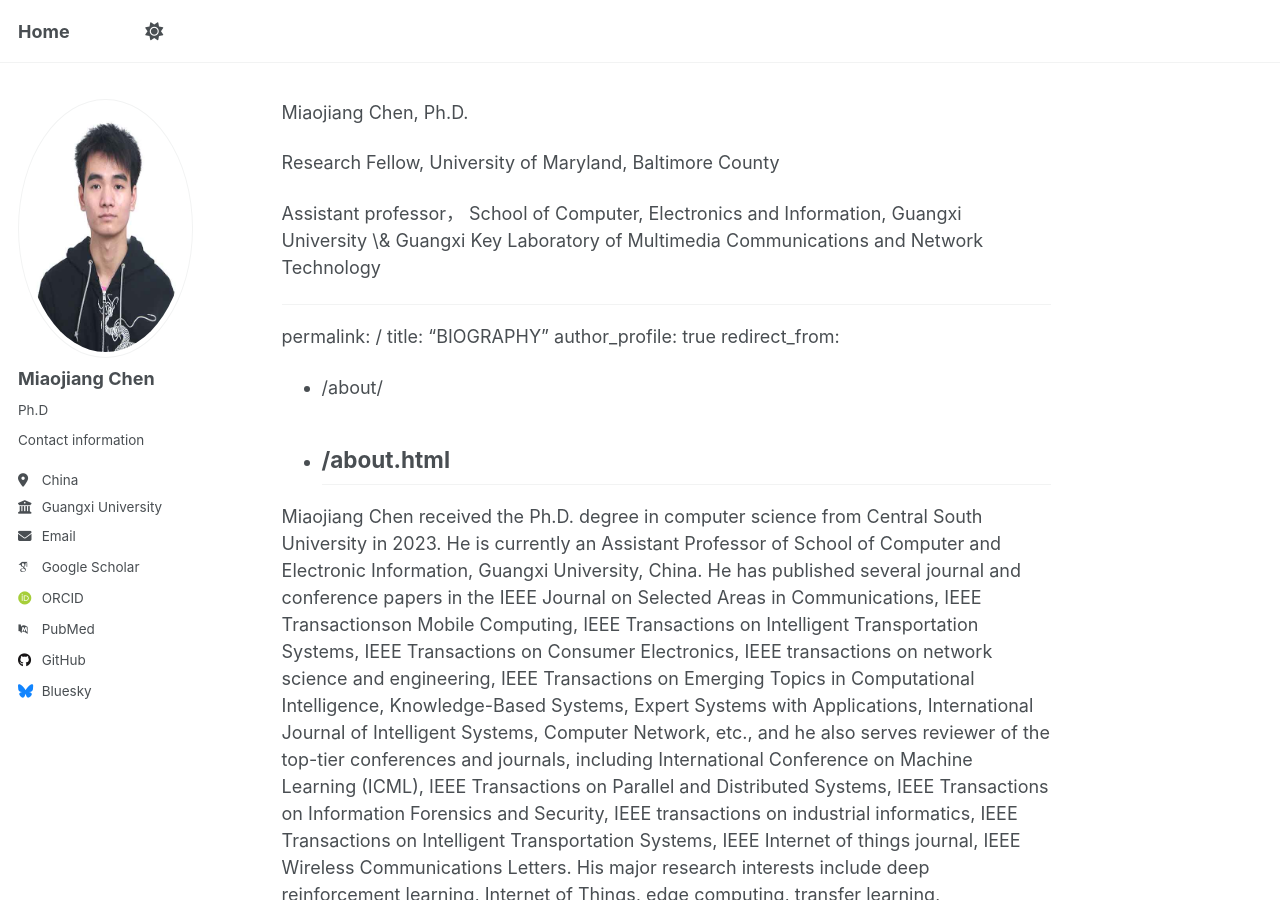
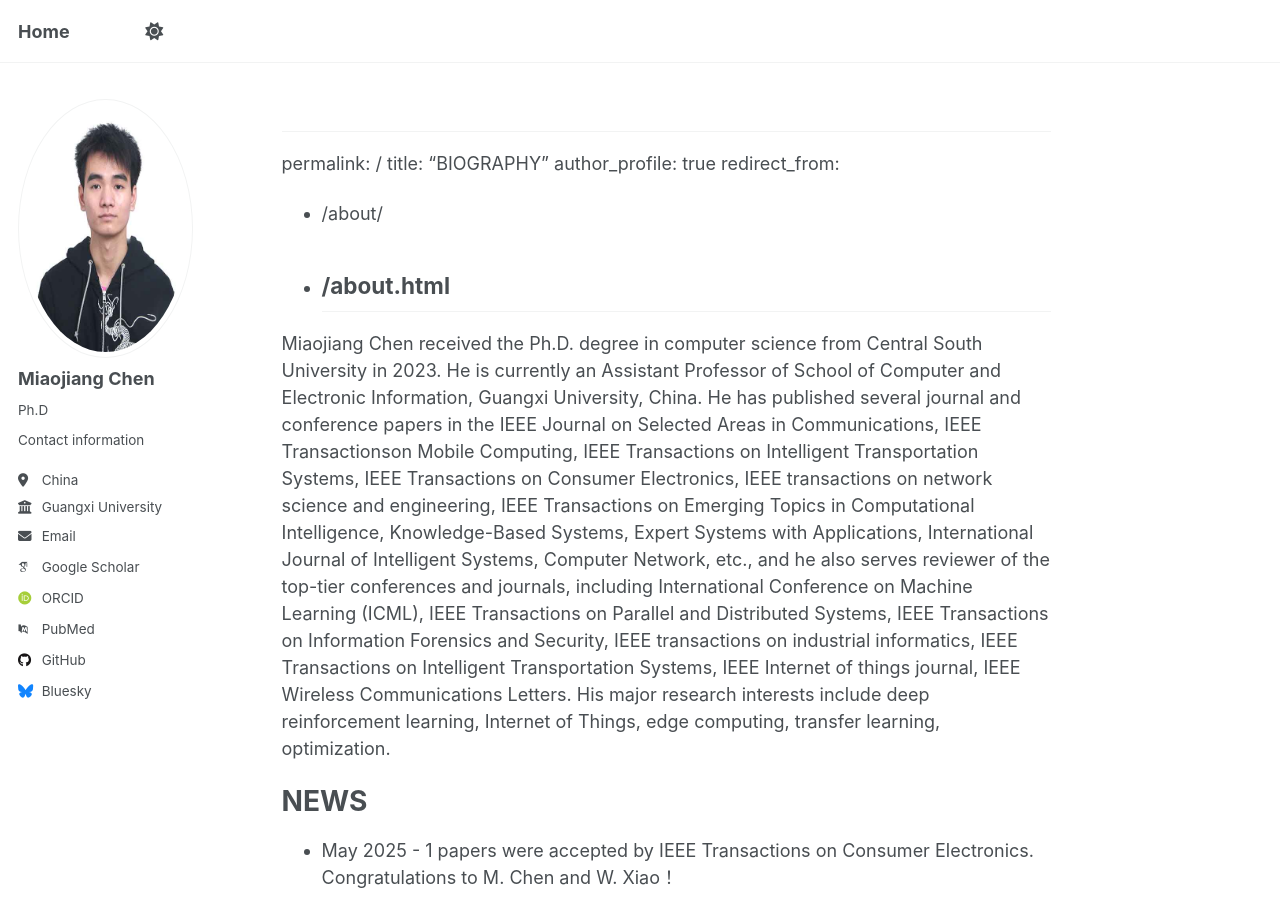
Before and after one commit to mjchen-cs/mjchen-cs.github.io, a Jekyll site: the page built from _pages/about.md, in a window 1280 px wide and 900 px high. Built offline with Jekyll 4.4.1, drawn with Linux system fonts in a browser that asks for light colours; some web fonts are replaced; our own code applies the rules of GitHub Pages for plain Markdown files.

Commit message:
about.md

```diff
--- a/_pages/about.md
+++ b/_pages/about.md
@@ -1,10 +1,5 @@
 
 
-Miaojiang Chen,  Ph.D.
-
-Research Fellow, University of Maryland, Baltimore County
-
-Assistant professor， School of Computer, Electronics and Information, Guangxi University \& Guangxi Key Laboratory of Multimedia Communications and Network Technology
 
 ---
 permalink: /
```
